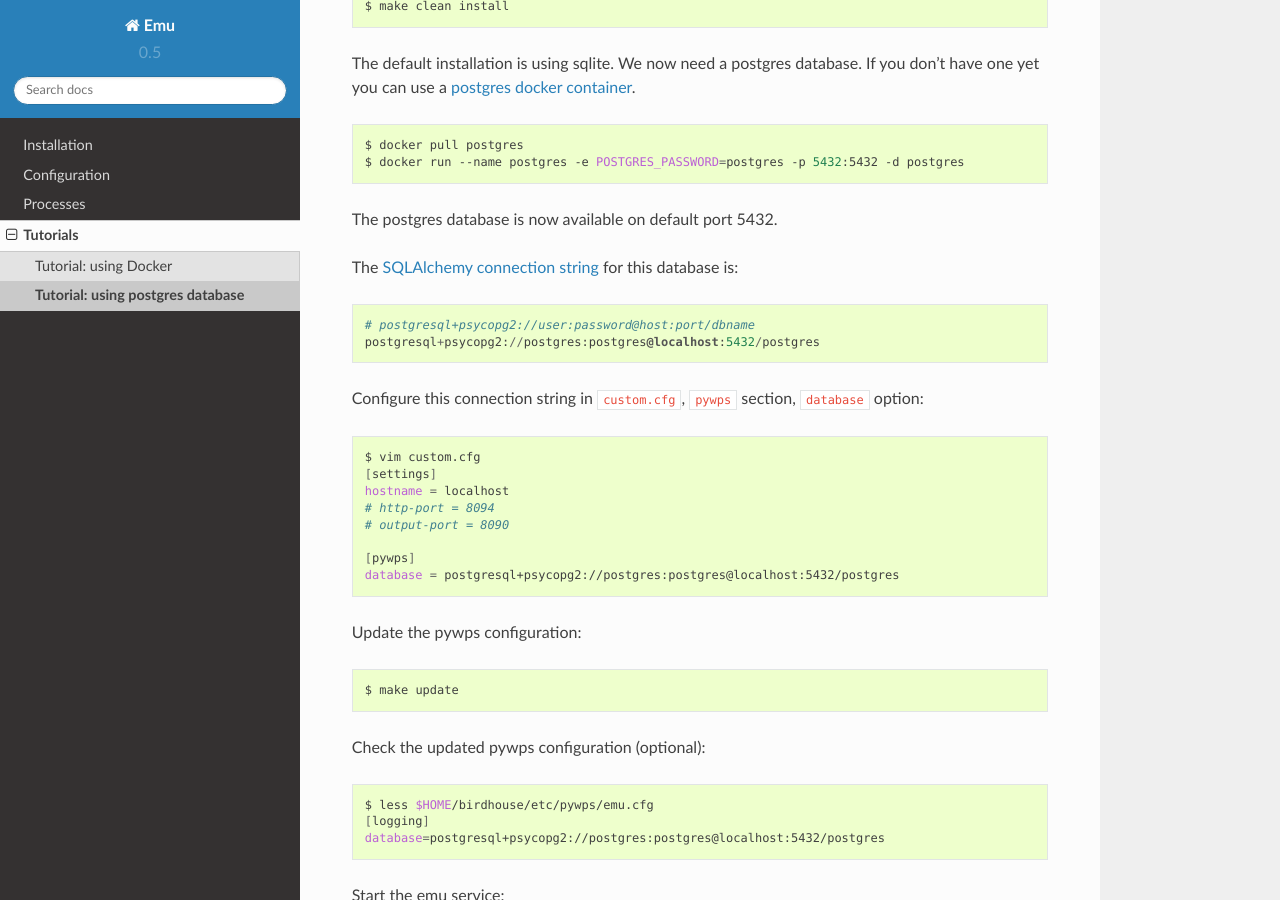
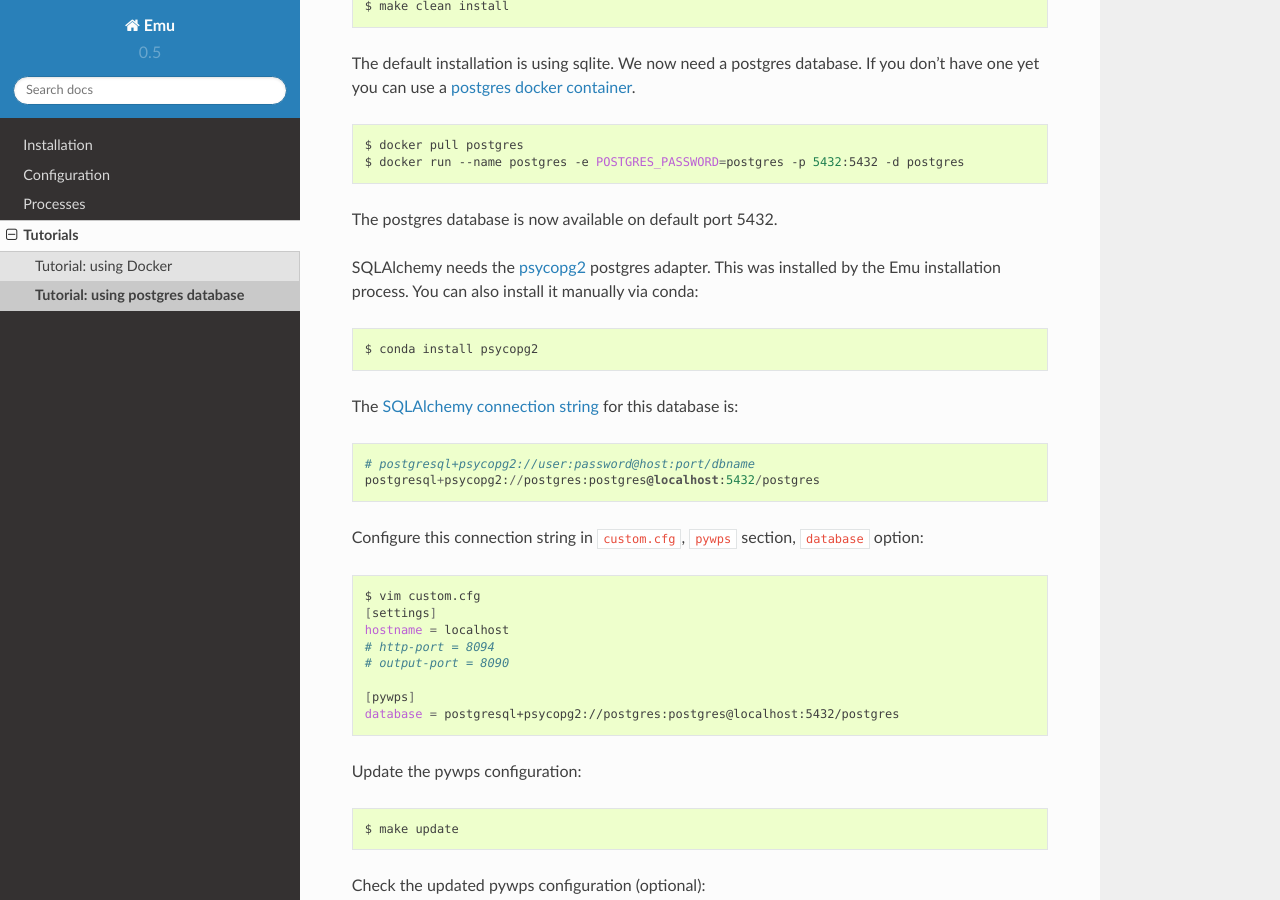
Before and after one commit to bird-house/emu, a Sphinx documentation site: the page built from docs/source/tutorial/using_postgres.rst, in a window 1280 px wide and 900 px high, scrolled down 328 px. Built offline with Sphinx 7.4.7 and the Read the Docs theme 2.0.0, drawn with Linux system fonts in a browser that asks for light colours.

Commit message:
added psycopg2

```diff
--- a/docs/source/tutorial/using_postgres.rst
+++ b/docs/source/tutorial/using_postgres.rst
@@ -24,6 +24,14 @@ If you don't have one yet you can use a `postgres docker container <https://stor
     $ docker run --name postgres -e POSTGRES_PASSWORD=postgres -p 5432:5432 -d postgres
 
 The postgres database is now available on default port 5432.
+
+SQLAlchemy needs the  `psycopg2 <https://pypi.python.org/pypi/psycopg2>`_  postgres adapter.
+This was installed by the Emu installation process. You can also install it manually via conda:
+
+.. code-block:: sh
+
+    $ conda install psycopg2
+
 
 The `SQLAlchemy connection string <http://docs.sqlalchemy.org/en/latest/dialects/postgresql.html#dialect-postgresql-psycopg2-connect>`_
 for this database is::
```
